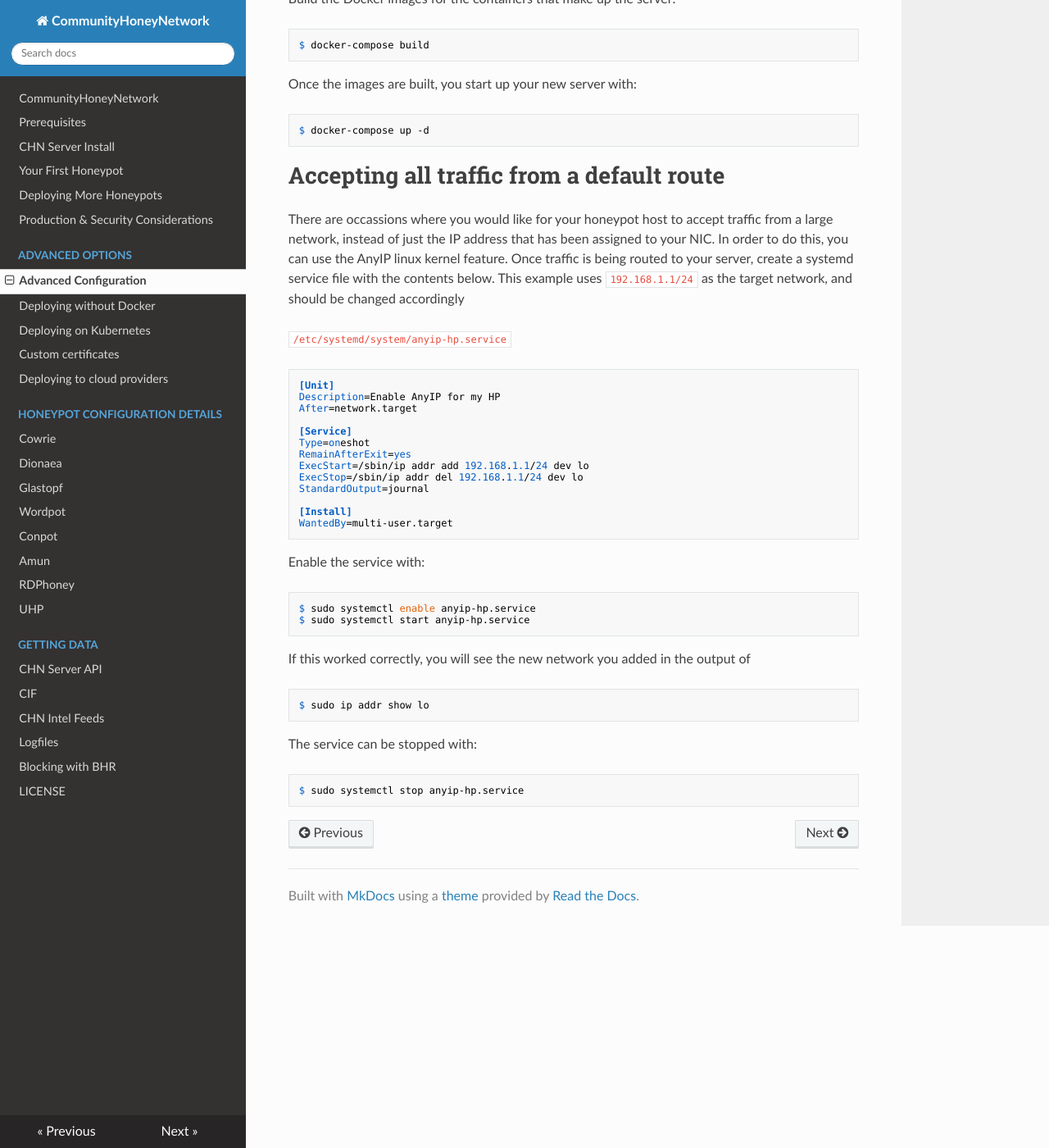
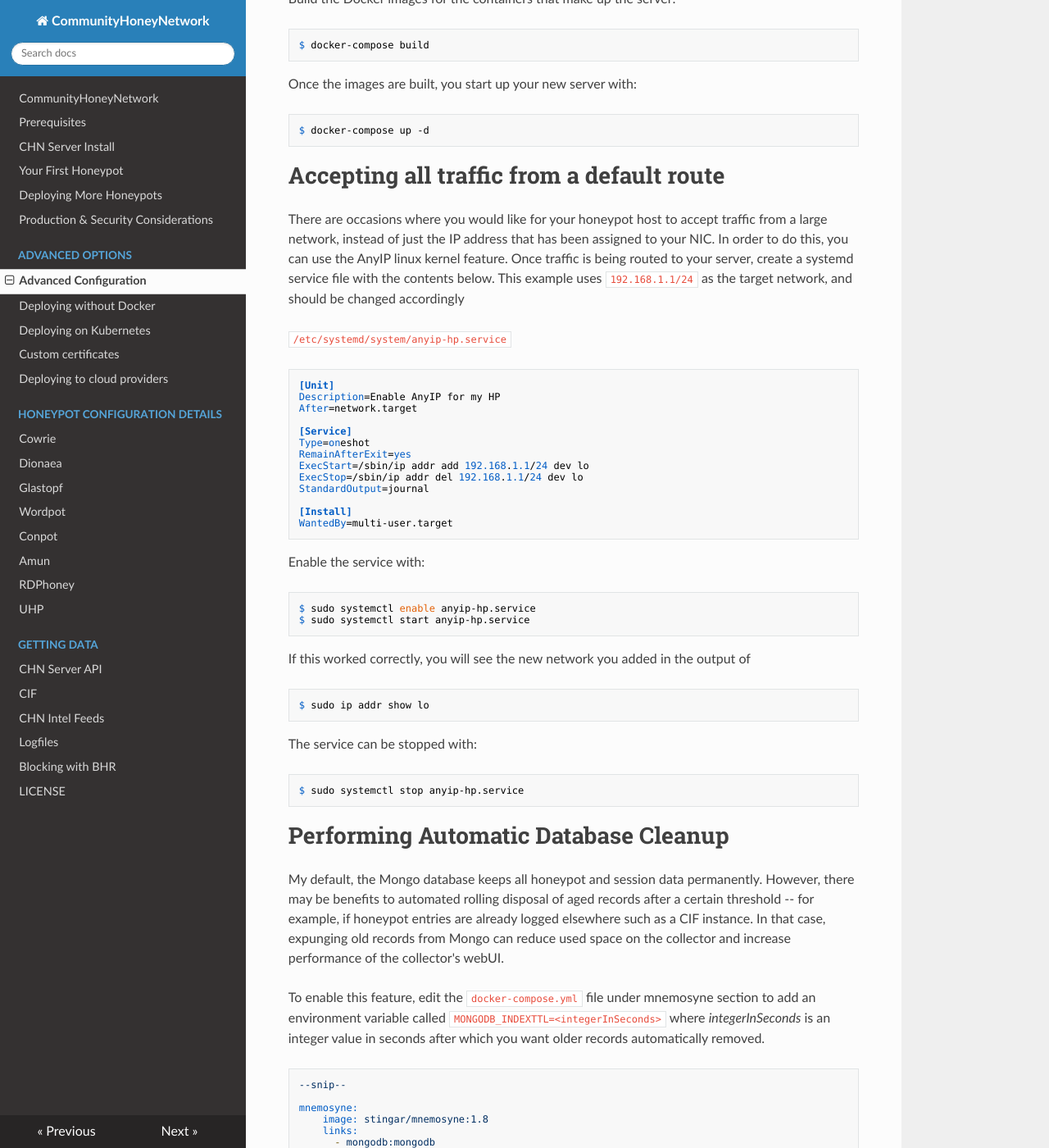
Before and after one commit to CommunityHoneyNetwork/chn-docs, an MkDocs documentation site: the page built from docs/config.md, in a window 1280 px wide and 1400 px high, scrolled down 1993 px. Shown: the whole window at 82% size. Built offline with MkDocs 1.6.1, drawn with Linux system fonts in a browser that asks for light colours; nearby versions of some CDN libraries; old or Windows-style settings are respelled for this version of MkDocs; some of the changed text lies outside the part shown.

Commit message:
Update docs for new optional mongodb auto-cleanup

````diff
--- a/docs/config.md
+++ b/docs/config.md
@@ -119,7 +119,7 @@ $ docker-compose up -d
 
 # Accepting all traffic from a default route
 
-There are occassions where you would like for your honeypot host to accept
+There are occasions where you would like for your honeypot host to accept
 traffic from a large network, instead of just the IP address that has been
 assigned to your NIC.  In order to do this, you can use the AnyIP linux kernel
 feature.  Once traffic is being routed to your server, create a systemd service
@@ -160,3 +160,35 @@ The service can be stopped with:
 ```
 $ sudo systemctl stop anyip-hp.service
 ```
+
+# Performing Automatic Database Cleanup
+
+My default, the Mongo database keeps all honeypot and session data permanently. However,
+there may be benefits to automated rolling disposal of aged records after a certain
+threshold -- for example, if honeypot entries are already logged elsewhere such as a CIF
+instance. In that case, expunging old records from Mongo can reduce used space on the
+collector and increase performance of the collector's webUI.
+
+To enable this feature,
+edit the `docker-compose.yml` file under mnemosyne section to add an environment variable
+called `MONGODB_INDEXTTL=<integerInSeconds>` where _integerInSeconds_ is an integer value
+in seconds after which you want older records automatically removed.
+
+```
+--snip--
+
+mnemosyne:
+    image: stingar/mnemosyne:1.8
+    links:
+      - mongodb:mongodb
+      - hpfeeds:hpfeeds
+    environment:
+      - MONGODB_INDEXTTL=2592000 # 60 sec * 60 min * 24 hrs * 30 days
+
+--snip--
+```
+
+In the example snippet above, the `MONGODB_INDEXTTL` value is set to a number that will
+remove hpfeed and session information from the Mongo database after 30 days has elapsed. The
+feature is enabled as part of the mnemosyne container since that is the microservice that
+instantiates connections to Mongo and queues up messages to write.
````
